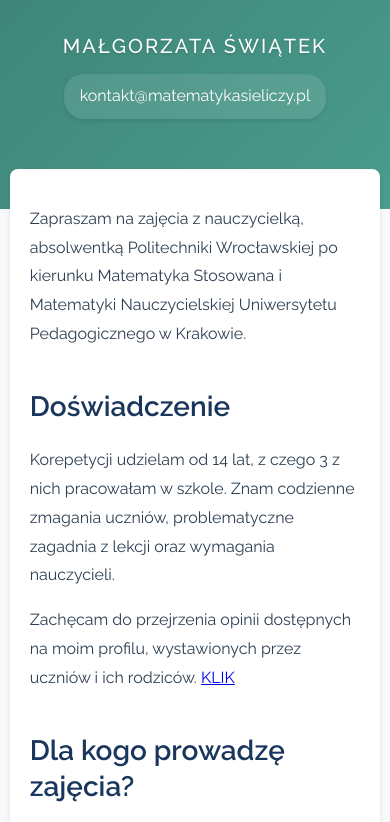
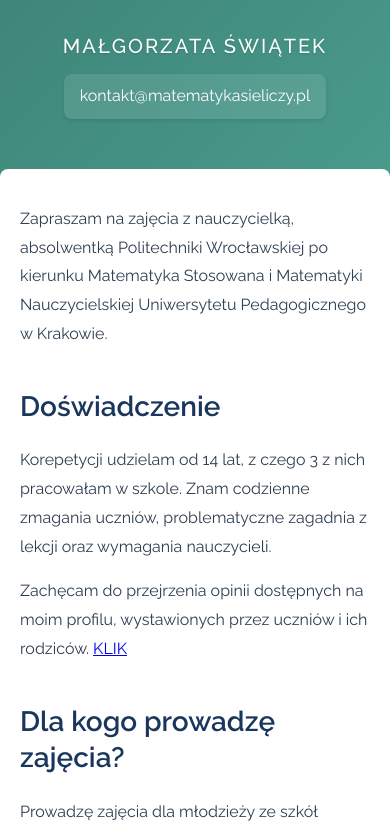
Before and after one commit to rafenden/matematyka-sie-liczy, an Eleventy site: page src/index.md in a window 390 px wide. Shown: the part 318-1140 px from the top of the page. Built offline with nearby package versions, Linux system fonts and the light colour scheme; Eleventy itself is replaced by a stand-in of ours; files that its build step writes are made by us from their sources.

Commit message:
Optimize mobile layout and pricing grid

```diff
--- a/css/styles.css
+++ b/css/styles.css
@@ -129,6 +129,25 @@ footer {
   }
   .container {
     padding: 20px;
+    background: var(--white-text-color);
+    border: none;
+    border-radius: 0;
+    margin: 0;
+    width: 100%;
+    max-width: 100%;
+    box-shadow: none;
+    margin-top: 0;
+    margin-bottom: 0;
+  }
+
+  .header-container, .container {
+    width: 100%;
+    padding-left: 20px;
+    padding-right: 20px;
+  }
+
+  footer {
+    margin-top: 0;
   }
 }
 
@@ -150,7 +169,7 @@ footer {
   text-decoration: none;
   font-size: 16px;
   padding: 8px 16px;
-  border-radius: 20px;
+  border-radius: var(--border-radius);
   background: rgba(255, 255, 255, 0.1);
   display: inline-block;
   margin-bottom: 8px;
@@ -265,12 +284,9 @@ table {
   padding: 24px;
   border-radius: var(--border-radius);
   box-shadow: 0 1px 3px rgba(0, 0, 0, 0.1);
-  transition: transform 0.3s ease;
 }
 
-.pricing-card:hover {
-  transform: translateY(-5px);
-}
+
 
 .pricing-card h3 {
   color: var(--accent-color);
@@ -318,12 +334,9 @@ table {
   padding: 24px;
   border-radius: var(--border-radius);
   box-shadow: 0 1px 3px rgba(0, 0, 0, 0.1);
-  transition: transform 0.3s ease;
 }
 
-.testimonial-card:hover {
-  transform: translateY(-5px);
-}
+
 
 .testimonial-card blockquote {
   margin: 0;
```
Also changed, not shown: src/index.md (+1 -1 lines).
